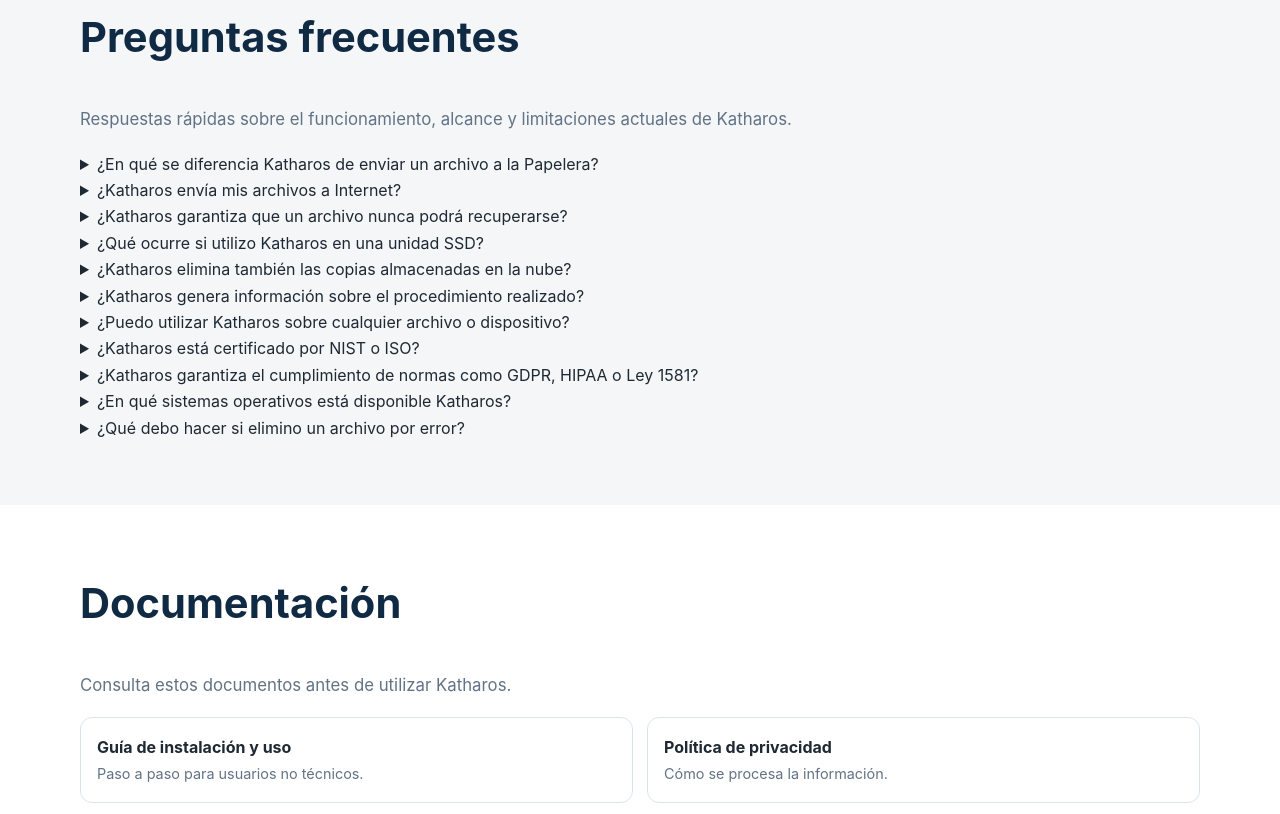
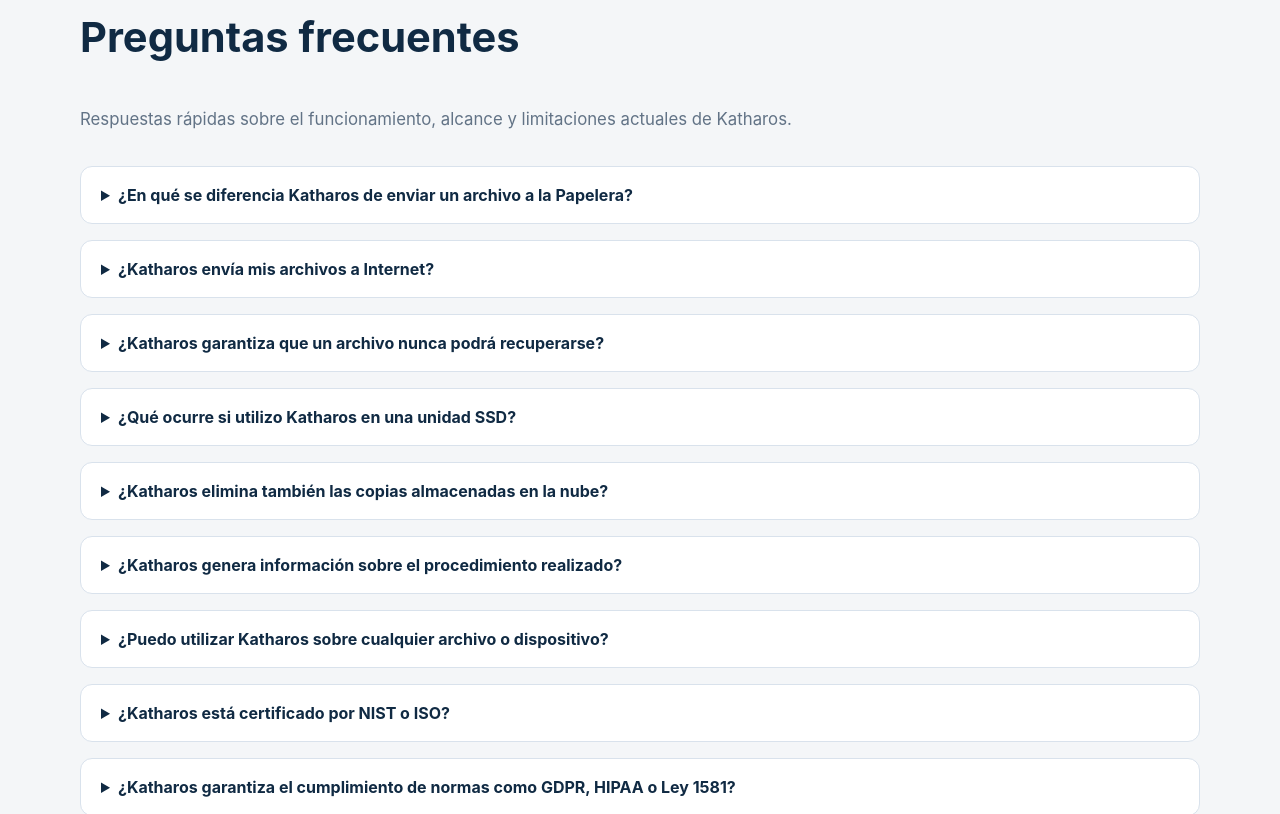
Before and after one commit to santiagogonzalezpizarro-blip/KatharosWEB, a plain HTML site: page index.html in a window 1280 px wide. Shown: the part 2828-3642 px from the top of the page. Drawn offline with Linux system fonts and the light colour scheme.

Commit message:
Agregar estilos para FAQ

```diff
--- a/styles.css
+++ b/styles.css
@@ -66,4 +66,38 @@ footer{background:var(--graphite);color:#c7d0d9;padding:34px 0}.footer-grid{disp
   margin-top: 1rem;
   color: #20a36a;
   font-weight: 600;
+}.faq-list {
+  display: grid;
+  gap: 1rem;
+  margin-top: 2rem;
 }
+
+.faq-list details {
+  background: #ffffff;
+  border: 1px solid #d9e2ec;
+  border-radius: 12px;
+  padding: 1rem 1.25rem;
+}
+
+.faq-list summary {
+  cursor: pointer;
+  font-weight: 700;
+  color: #102a43;
+  line-height: 1.5;
+}
+
+.faq-list summary:focus-visible {
+  outline: 3px solid #1877f2;
+  outline-offset: 4px;
+  border-radius: 4px;
+}
+
+.faq-list details[open] summary {
+  margin-bottom: 0.75rem;
+}
+
+.faq-list p {
+  margin: 0;
+  color: #1f2933;
+  line-height: 1.7;
+}
```
